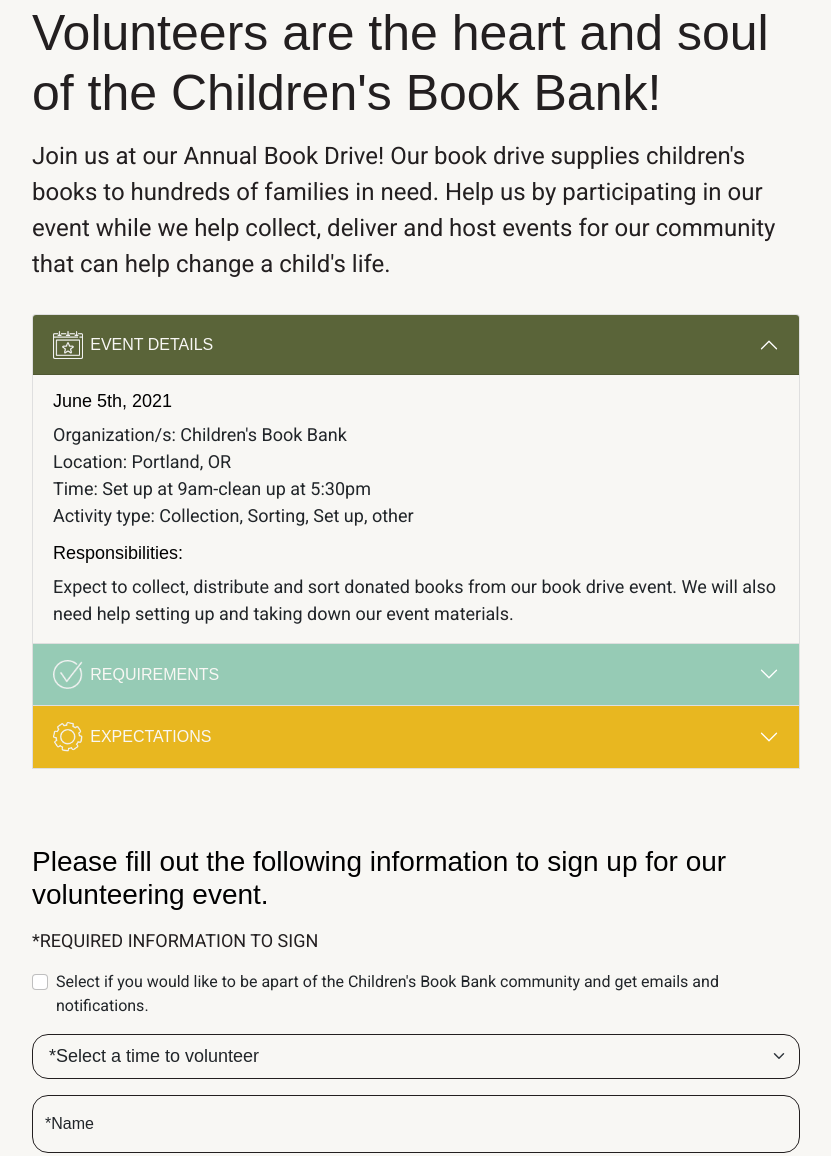
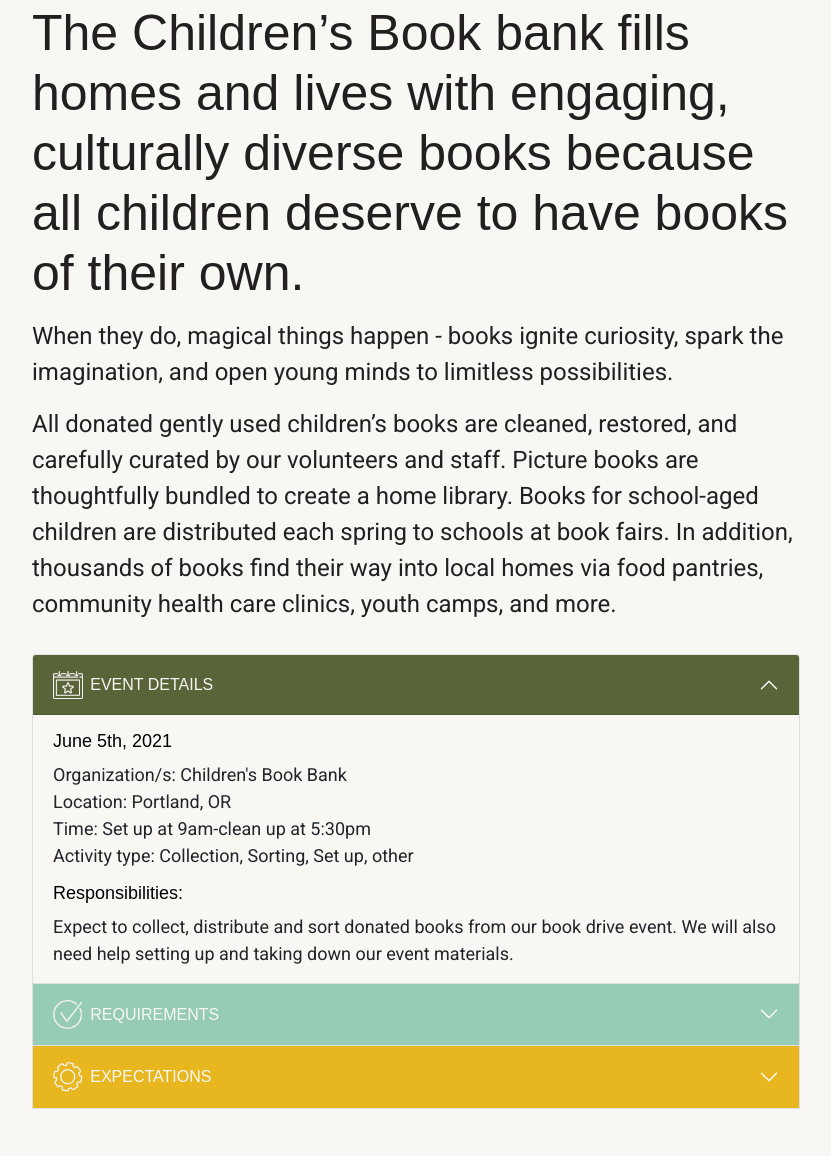
Before and after one commit to AttaboyDesign/CBB-Signup, a plain HTML site: page index.html in a window 1280 px wide. Shown: the part 874-2030 px from the top of the page, without its empty margins (224-1055 px from the left). Drawn offline with Linux system fonts and the light colour scheme; a web font is replaced by a local one.

Commit message:
Update text

```diff
--- a/index.html
+++ b/index.html
@@ -26,6 +26,18 @@
 
   <!-- Template Main CSS File -->
   <link href="assets/css/style.css" rel="stylesheet">
+
+  <!-- Google Analytics -->
+
+  <!-- Global site tag (gtag.js) - Google Analytics -->
+<script async src="https://www.googletagmanager.com/gtag/js?id=G-J4YEHKGXET"></script>
+<script>
+  window.dataLayer = window.dataLayer || [];
+  function gtag(){dataLayer.push(arguments);}
+  gtag('js', new Date());
+
+  gtag('config', 'G-J4YEHKGXET');
+</script>
 
   <!-- =======================================================
   * Template Name: SoftLand - v4.1.0
@@ -104,10 +116,19 @@
                     </nav>
                     <h2 class="larger">Book Drive</h2>
                     <p class="mb-0">Date: June 5, 2021<br>Time: 11:00AM - 5:00PM</p>
-                    <h3 class="midWeight xlower large">Volunteers are the heart and soul of the Children's Book Bank!</h3>
-                    <p class="lower">Join us at our Annual Book Drive! Our book drive supplies  children's books to hundreds of families in need.
-                      Help us by participating in our event while we help collect, deliver and host events for our community
-                      that can help change a child's life.</p>
+                    <h3 class="midWeight xlower large">The Children’s Book bank fills homes and lives with engaging, culturally diverse books because all children deserve to have books of their own.</h3>
+                    <p class="lower">When they do, magical things happen - books ignite curiosity, spark the imagination, and
+                      open young minds to limitless possibilities.
+                    </p>
+
+                      <p class="lower">All donated gently used children’s books are cleaned, restored, and carefully curated by our volunteers and staff. Picture
+                      books are thoughtfully bundled to create a home library. Books for school-aged children are distributed each spring to
+                      schools at book fairs. In addition, thousands of books find their way into local homes via food pantries, community
+                      health care clinics, youth camps, and more.
+                      </p>
+
+
+
                   </div>
 
                   <div class="accordion lower" id="accordionExample">
@@ -154,7 +175,7 @@
                       </div>
                     </div>
                     <h3 class="midWeight xlower">Please fill out the following information to sign up for our volunteering event.</h3>
-                    <p class="lower smaller caps">*Required information to sign </p>
+                    <p class="lower smaller caps">*Required information to sign up </p>
                     <div class="form-check">
                       <input class="form-check-input" type="checkbox" value="" id="defaultCheck1">
                       <label class="form-check-label" for="defaultCheck1">
```
